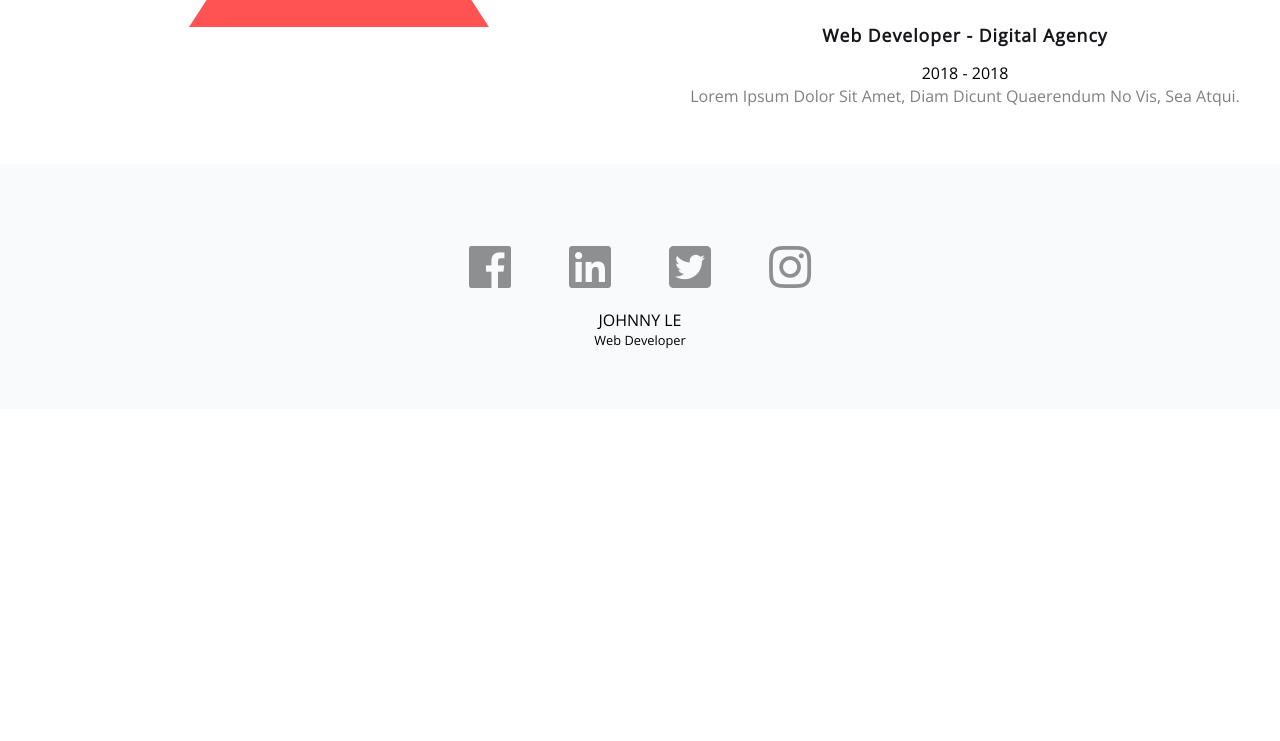
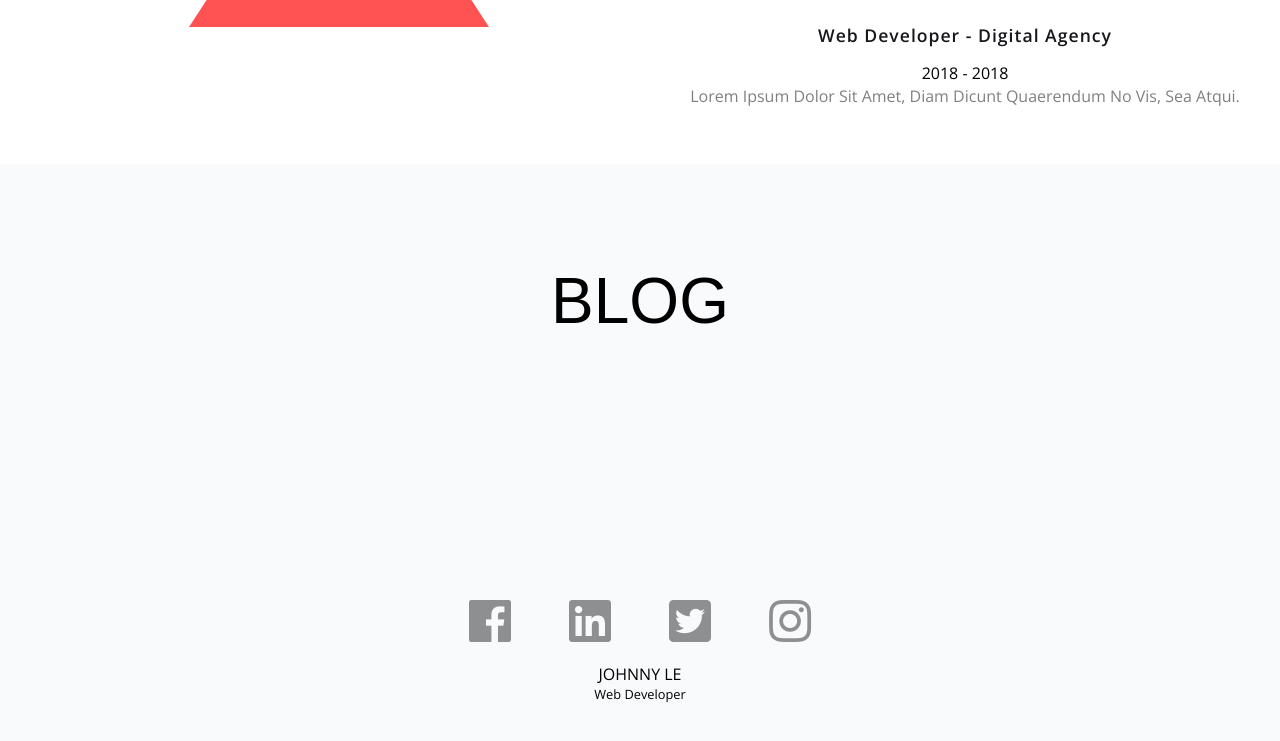
Before and after one commit to JohnnyLeWebDeveloper/Digital-Agency-Portfolio, a plain HTML site: page index.html in a window 1280 px wide. Shown: the part 3601-4342 px from the top of the page. Before the commit the page ends 4010 px from the top, so only its background shows below. Drawn offline with nearby package versions, Linux system fonts and the light colour scheme.

Commit message:
Updates to CSS

```diff
--- a/index.html
+++ b/index.html
@@ -9,7 +9,7 @@
     <link rel="stylesheet" href="css/linearicons.css">
     <script src="js/jquery-2.2.4.min.js"></script>
     <link rel="stylesheet" href="https://cdnjs.cloudflare.com/ajax/libs/fancybox/3.3.5/jquery.fancybox.css">
-    <link href="https://fonts.googleapis.com/css?family=Open+Sans:300,400" rel="stylesheet">
+    <link href="https://fonts.googleapis.com/css?family=Open+Sans:300,400,600,700,800" rel="stylesheet">
     <link rel="stylesheet" href="https://use.fontawesome.com/releases/v5.1.0/css/all.css" integrity="sha384-lKuwvrZot6UHsBSfcMvOkWwlCMgc0TaWr+30HWe3a4ltaBwTZhyTEggF5tJv8tbt" crossorigin="anonymous">
 </head>
 
@@ -189,6 +189,13 @@
             </div>
         </div>
     </div>
+    <section id="blog-section">
+        <div class="container">
+            <div class="title">
+                <h1>Blog</h1>
+            </div>
+        </div>
+    </section>
     <!-- Section: Footer -->
     <footer>
         <div class="social-container">
--- a/style.css
+++ b/style.css
@@ -1263,6 +1263,19 @@ body.mobile-nav-active #mobile-nav-toggle {
 
 /* ------------------------- BLOG -------------------------- */
 
+#blog-section {
+    padding: 100px 15px;
+    background-color: #f9fafc;
+}
+
+#blog-section .title h1 {
+    font-family: 'Open Sans Bold', sans-serif;
+    font-size: 4rem;
+    text-align: center;
+    margin-bottom: 80px;
+    text-transform: uppercase;
+}
+
 
 /* ------------------------- TESTIMONIALS -------------------------- */
 
```
Lines whose indentation alone changed are shown as unchanged.
